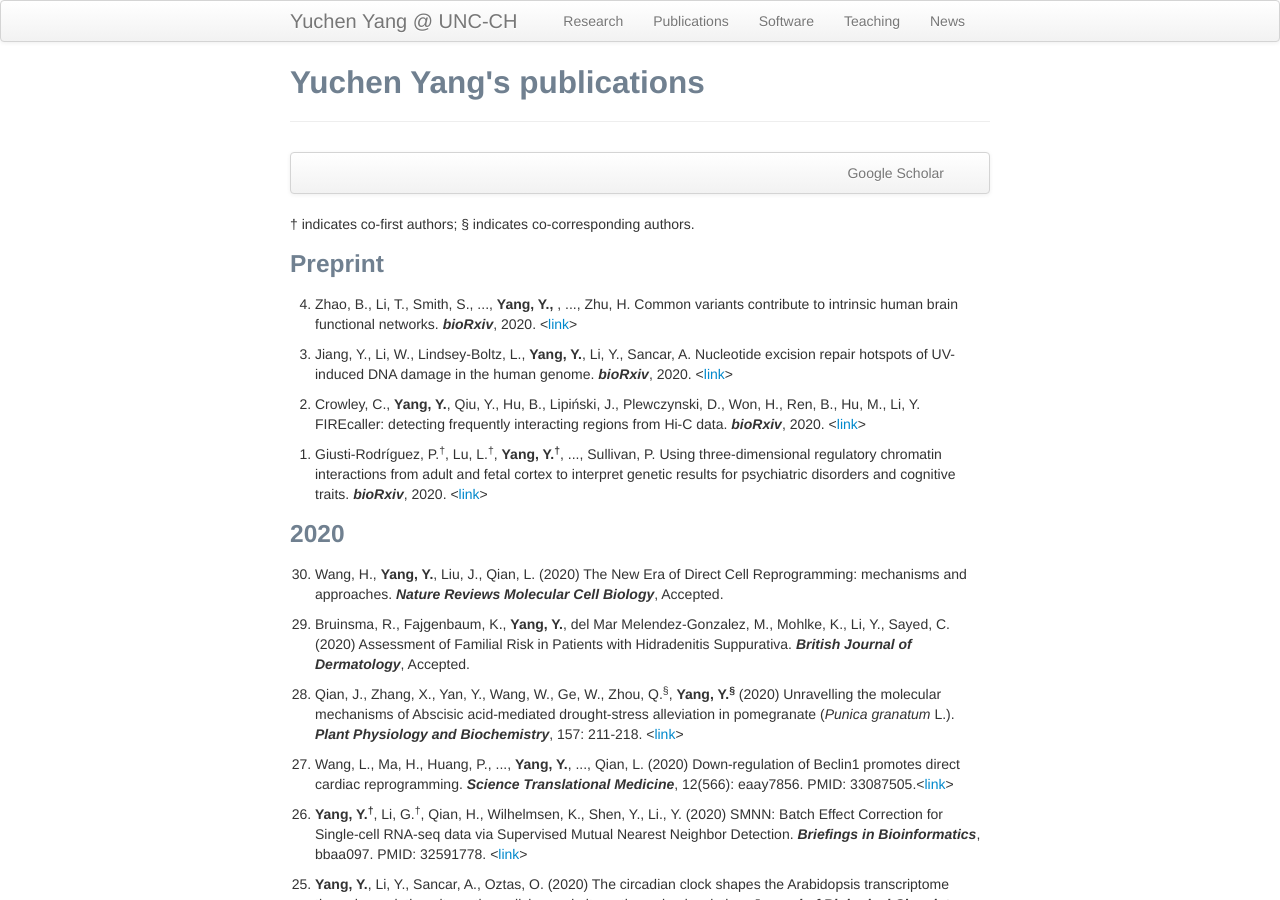
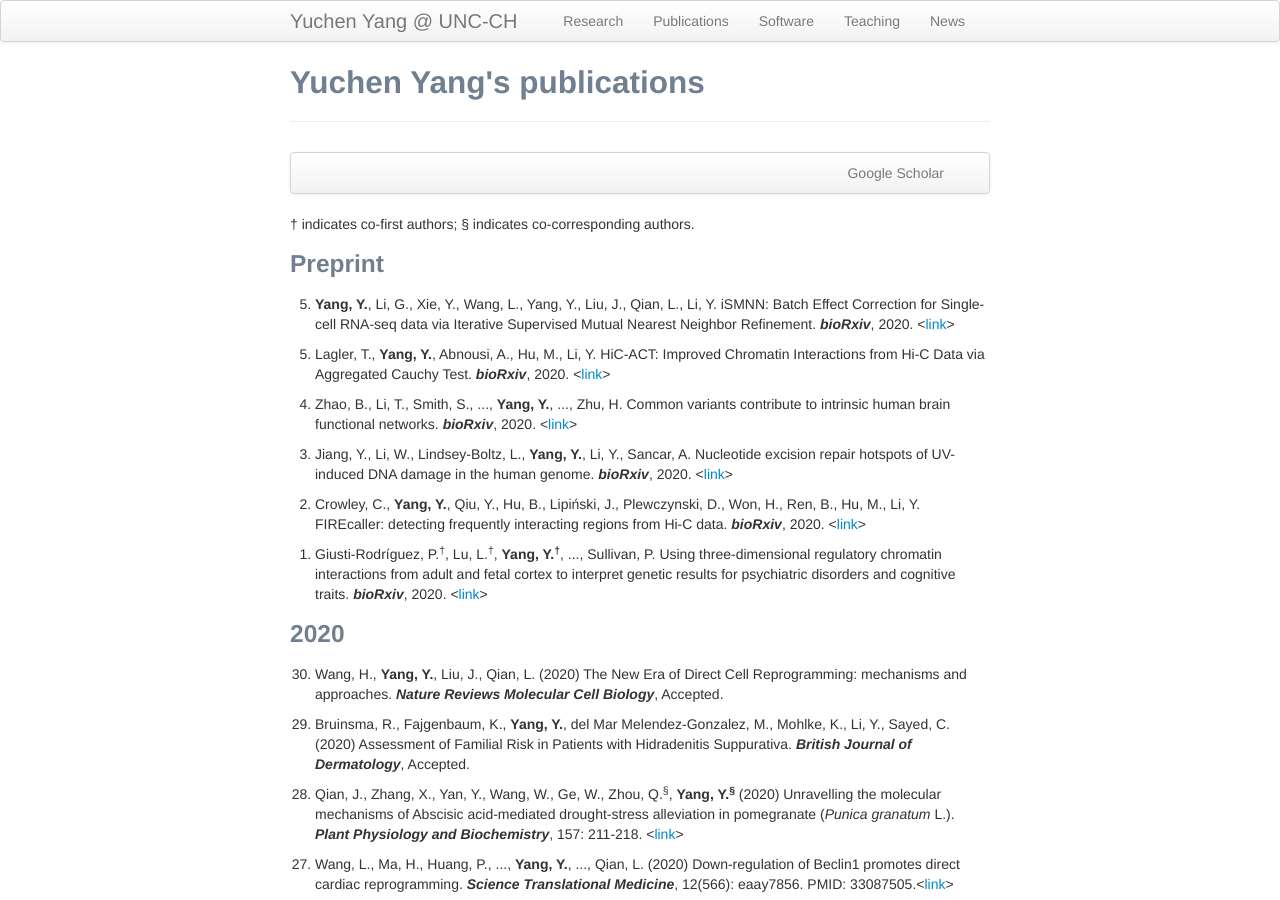
Before and after one commit to yycunc/yycunc.github.io, a Jekyll site: the page built from pages/pubs.md, in a window 1280 px wide and 900 px high. Built offline with Jekyll 4.4.1, drawn with Linux system fonts in a browser that asks for light colours.

Commit message:
Update pubs.md

```diff
--- a/pages/pubs.md
+++ b/pages/pubs.md
@@ -14,7 +14,11 @@ title: Yuchen Yang's publications
 &dagger; indicates co-first authors; &sect; indicates co-corresponding authors.
 
 ### Preprint
-<ol start="4"> <li> Zhao, B., Li, T., Smith, S., ..., <b>Yang, Y., </b>, ..., Zhu, H. Common variants contribute to intrinsic human brain functional networks. <i><b>bioRxiv</b></i>, 2020. <<a href="https://www.biorxiv.org/content/10.1101/2020.07.30.229914v2.full">link</a>></li></ol>
+<ol start="5"> <li> <b>Yang, Y.</b>, Li, G., Xie, Y., Wang, L., Yang, Y., Liu, J., Qian, L., Li, Y. iSMNN: Batch Effect Correction for Single-cell RNA-seq data via Iterative Supervised Mutual Nearest Neighbor Refinement. <i><b>bioRxiv</b></i>, 2020. <<a href="https://www.biorxiv.org/content/10.1101/2020.10.28.359869v1">link</a>></li></ol>
+
+<ol start="5"> <li> Lagler, T., <b>Yang, Y.</b>, Abnousi, A., Hu, M., Li, Y. HiC-ACT: Improved Chromatin Interactions from Hi-C Data via Aggregated Cauchy Test. <i><b>bioRxiv</b></i>, 2020. <<a href="https://www.biorxiv.org/content/10.1101/2020.10.28.359869v1">link</a>></li></ol>
+
+<ol start="4"> <li> Zhao, B., Li, T., Smith, S., ..., <b>Yang, Y.</b>, ..., Zhu, H. Common variants contribute to intrinsic human brain functional networks. <i><b>bioRxiv</b></i>, 2020. <<a href="https://www.biorxiv.org/content/10.1101/2020.07.30.229914v2.full">link</a>></li></ol>
 
 <ol start="3"> <li>Jiang, Y., Li, W., Lindsey-Boltz, L., <b>Yang, Y.</b>, Li, Y., Sancar, A. Nucleotide excision repair hotspots of UV-induced DNA damage in the human genome. <i><b>bioRxiv</b></i>, 2020. <<a href="https://www.biorxiv.org/content/10.1101/2020.04.16.045369v1">link</a>></li></ol>
 
```
